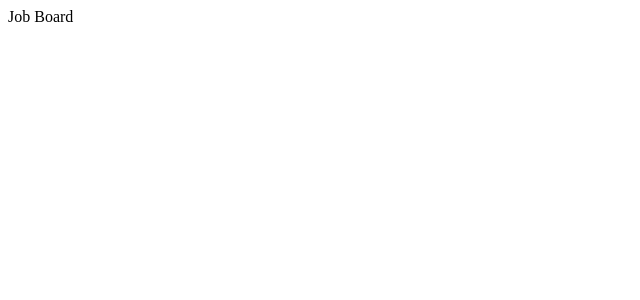
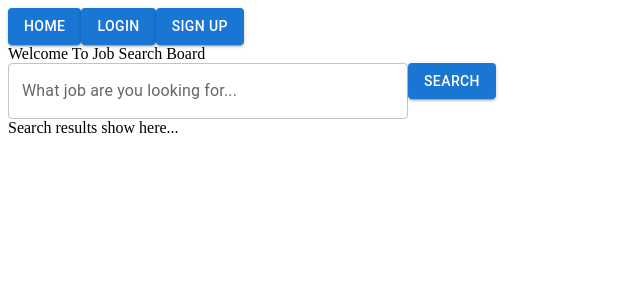
Before and after one commit to yanglinlin1996/Job-Board, a React (Create React App) app in the folder job-board/: page / in a window 1280 px wide. Shown: the top 300 px of the page, without its empty margins (0-640 px from the left). Built offline with nearby package versions, Linux system fonts and the light colour scheme.

Commit message:
add front end pages, implemented route and home page

```diff
--- a/job-board/package.json
+++ b/job-board/package.json
@@ -3,6 +3,9 @@
   "version": "0.1.0",
   "private": true,
   "dependencies": {
+    "@emotion/react": "^11.7.0",
+    "@emotion/styled": "^11.6.0",
+    "@mui/material": "^5.2.3",
     "@testing-library/jest-dom": "^5.16.1",
     "@testing-library/react": "^11.2.7",
     "@testing-library/user-event": "^12.8.3",
--- a/job-board/src/App.jsx
+++ /dev/null
@@ -1,7 +0,0 @@
-import React from "react";
-
-export default function App() {
-    return (
-        <div>Job Board</div>
-    )
-}
--- /dev/null
+++ b/job-board/src/components/Home.jsx
@@ -0,0 +1,29 @@
+import React from 'react';
+import TextField from '@mui/material/TextField';
+import FormControl from '@mui/material/FormControl';
+import Button from '@mui/material/Button';
+
+import NavBar from './NavBar';
+
+const Home = () => {
+    return (
+        <div>
+            <NavBar />
+            <div className='titleContainer'>
+                Welcome To Job Search Board
+            </div>
+            {/* is there a better search bar? */}
+            <div className='searchBox'>
+                <FormControl sx={{ width: '50ch' }}>
+                    <TextField label="What job are you looking for..." />
+                </FormControl>
+                <Button variant="contained">Search</Button>
+            </div>
+            <div className='displaySearchResults'>
+                Search results show here...
+            </div>
+        </div>
+    )
+}
+
+export default Home;
--- /dev/null
+++ b/job-board/src/components/LoginForm.jsx
@@ -0,0 +1,13 @@
+import React from 'react';
+import NavBar from './NavBar';
+
+const LoginForm = () => {
+    return (
+        <div>
+            <NavBar />
+            <div>Login</div>
+        </div>
+    )
+}
+
+export default LoginForm;
--- /dev/null
+++ b/job-board/src/components/NavBar.jsx
@@ -0,0 +1,14 @@
+import React from 'react';
+import Button from '@mui/material/Button';
+
+const NavBar = () => {
+    return (
+        <div className="navbar">
+            <Button variant="contained" className="navbarButton" href="/">Home</Button>
+            <Button variant="contained" className="navbarButton" href="/login">Login</Button>
+            <Button variant="contained" className="navbarButton" href="/signUp">Sign Up</Button>
+        </div>
+    )
+}
+
+export default NavBar;
--- /dev/null
+++ b/job-board/src/components/SignUpForm.jsx
@@ -0,0 +1,13 @@
+import React from 'react';
+import NavBar from './NavBar';
+
+const SignUpForm = () => {
+    return (
+        <div>
+            <NavBar />
+            <div>Sign Up</div>
+        </div>
+    )
+}
+
+export default SignUpForm;
--- a/job-board/src/index.js
+++ b/job-board/src/index.js
@@ -13,7 +13,19 @@ element of the HTML document (this is actually using the DOM API to find this el
 
 import React from 'react';
 import ReactDOM from 'react-dom';
-import App from './App.jsx';
+import Home from './components/Home';
+import LoginForm from './components/LoginForm';
+import SignUpForm from './components/SignUpForm';
+import { BrowserRouter as Router, Routes, Route } from "react-router-dom";
 import './index.css';
 
-ReactDOM.render(<App />, document.getElementById('root'));
+ReactDOM.render(
+    <Router>
+        <Routes>
+            <Route path="/" element={<Home />} />
+            <Route path="/login" element={<LoginForm />} />
+            <Route path="/signUp" element={<SignUpForm />} />
+        </Routes>
+    </Router>,
+    document.getElementById('root')
+);
```
Also changed, not shown: job-board/src/components/CreateJob.jsx (added, +13 -0 lines), job-board/src/components/Favorites.jsx (added, +13 -0 lines), job-board/src/components/JobDetails.jsx (added, +13 -0 lines), job-board/src/components/SearchResults.jsx (added, +13 -0 lines), 1 other file (tests, documents, lock files or other folders).
